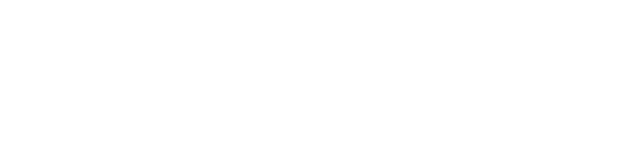
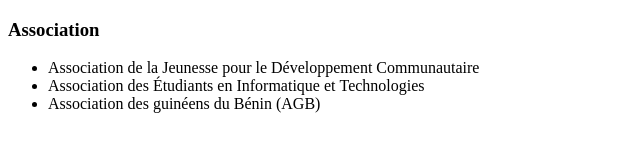
Before and after one commit to hawizbah56-glitch/mon-cv, a plain HTML site: page index.html in a window 1280 px wide. Shown: the whole page, without its empty margins (0-640 px from the left). Drawn offline with Linux system fonts and the light colour scheme.

Commit message:
mise en place de la section associations

```diff
--- a/index.html
+++ b/index.html
@@ -7,6 +7,13 @@
     <link rel="stylesheet" href="style.css">
 </head>
 <body>
-
+    <!-- Association -->
+     <section id="associations"></section>
+     <h3>Association</h3>
+     <ul>
+        <li>Association de la Jeunesse pour le Développement Communautaire</li>
+        <li>Association des Étudiants en Informatique et Technologies</li>
+        <li>Association des guinéens du Bénin (AGB)</li>
+     </ul>
 </body>
 </html>
```
